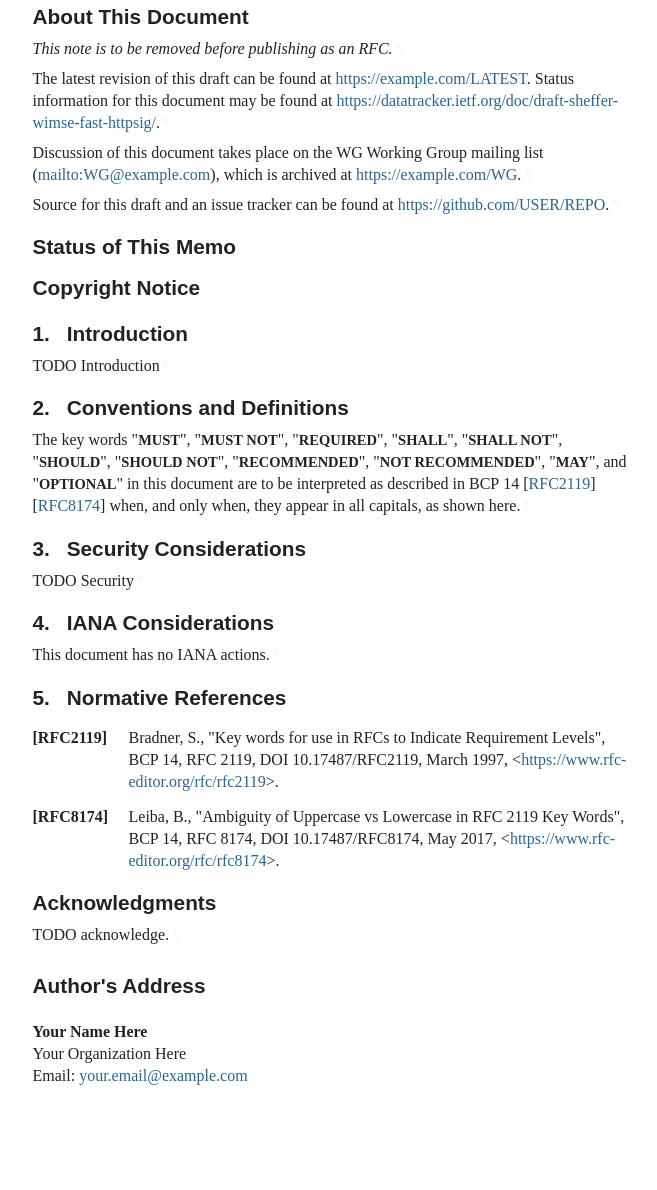
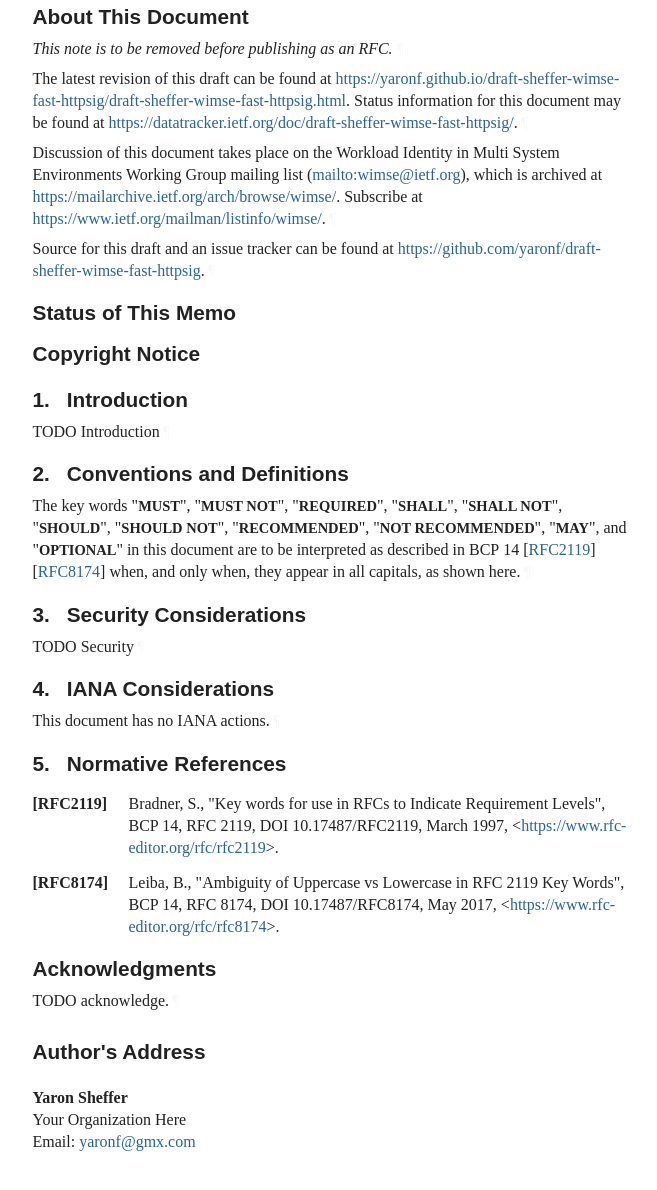
Before and after one commit to jsalowey/draft-sheffer-wimse-fast-httpsig, a plain HTML site: page draft-sheffer-wimse-fast-httpsig.html in a window 1280 px wide. Shown: the part 426-1616 px from the top of the page, without its empty margins (92-749 px from the left). Drawn offline with Linux system fonts and the light colour scheme; a web font is replaced by a local one.

Commit message:
Script updating gh-pages from 7234d1f. [ci skip]

```diff
--- a/draft-sheffer-wimse-fast-httpsig.html
+++ b/draft-sheffer-wimse-fast-httpsig.html
@@ -5,7 +5,7 @@
 <meta content="Common,Latin" name="scripts">
 <meta content="initial-scale=1.0" name="viewport">
 <title>Fast HTTP Message Signatures for WIMSE</title>
-<meta content="Your Name Here" name="author">
+<meta content="Yaron Sheffer" name="author">
 <meta content="
        TODO Abstract
     " name="description">
@@ -1046,7 +1046,7 @@ svg {
 <td class="right">November 2026</td>
 </tr></thead>
 <tfoot><tr>
-<td class="left">Here</td>
+<td class="left">Sheffer</td>
 <td class="center">Expires 20 May 2027</td>
 <td class="right">[Page]</td>
 </tr></tfoot>
@@ -1069,7 +1069,7 @@ svg {
 <dt class="label-authors">Author:</dt>
 <dd class="authors">
 <div class="author">
-      <div class="author-name">Y. N. Here</div>
+      <div class="author-name">Y. Sheffer</div>
 <div class="org">Your Organization Here</div>
 </div>
 </dd>
@@ -1086,14 +1086,15 @@ svg {
       </h2>
 <p id="section-note.1-1">This note is to be removed before publishing as an RFC.<a href="#section-note.1-1" class="pilcrow">¶</a></p>
 <p id="section-note.1-2">
-        The latest revision of this draft can be found at <span><a href="https://example.com/LATEST">https://example.com/LATEST</a></span>.
+        The latest revision of this draft can be found at <span><a href="https://yaronf.github.io/draft-sheffer-wimse-fast-httpsig/draft-sheffer-wimse-fast-httpsig.html">https://yaronf.github.io/draft-sheffer-wimse-fast-httpsig/draft-sheffer-wimse-fast-httpsig.html</a></span>.
         Status information for this document may be found at <span><a href="https://datatracker.ietf.org/doc/draft-sheffer-wimse-fast-httpsig/">https://datatracker.ietf.org/doc/draft-sheffer-wimse-fast-httpsig/</a></span>.<a href="#section-note.1-2" class="pilcrow">¶</a></p>
 <p id="section-note.1-3">
         Discussion of this document takes place on the
-        WG Working Group mailing list (<span><a href="mailto:WG@example.com">mailto:WG@example.com</a></span>),
-        which is archived at <span><a href="https://example.com/WG">https://example.com/WG</a></span>.<a href="#section-note.1-3" class="pilcrow">¶</a></p>
+        Workload Identity in Multi System Environments Working Group mailing list (<span><a href="mailto:wimse@ietf.org">mailto:wimse@ietf.org</a></span>),
+        which is archived at <span><a href="https://mailarchive.ietf.org/arch/browse/wimse/">https://mailarchive.ietf.org/arch/browse/wimse/</a></span>.
+        Subscribe at <span><a href="https://www.ietf.org/mailman/listinfo/wimse/">https://www.ietf.org/mailman/listinfo/wimse/</a></span>.<a href="#section-note.1-3" class="pilcrow">¶</a></p>
 <p id="section-note.1-4">Source for this draft and an issue tracker can be found at
-        <span><a href="https://github.com/USER/REPO">https://github.com/USER/REPO</a></span>.<a href="#section-note.1-4" class="pilcrow">¶</a></p>
+        <span><a href="https://github.com/yaronf/draft-sheffer-wimse-fast-httpsig">https://github.com/yaronf/draft-sheffer-wimse-fast-httpsig</a></span>.<a href="#section-note.1-4" class="pilcrow">¶</a></p>
 </section>
 <div id="status-of-memo">
 <section id="section-boilerplate.1">
@@ -1234,11 +1235,11 @@ appear in all capitals, as shown here.<a href="#section-2-1" class="pilcrow">¶<
 <a href="#name-authors-address" class="section-name selfRef">Author's Address</a>
       </h2>
 <address class="vcard">
-        <div dir="auto" class="left"><span class="fn nameRole">Your Name Here</span></div>
+        <div dir="auto" class="left"><span class="fn nameRole">Yaron Sheffer</span></div>
 <div dir="auto" class="left"><span class="org">Your Organization Here</span></div>
 <div class="email">
 <span>Email:</span>
-<a href="mailto:your.email@example.com" class="email">your.email@example.com</a>
+<a href="mailto:yaronf@gmx.com" class="email">yaronf@gmx.com</a>
 </div>
 </address>
 </section>
```
Also changed, not shown: draft-sheffer-wimse-fast-httpsig.txt.
